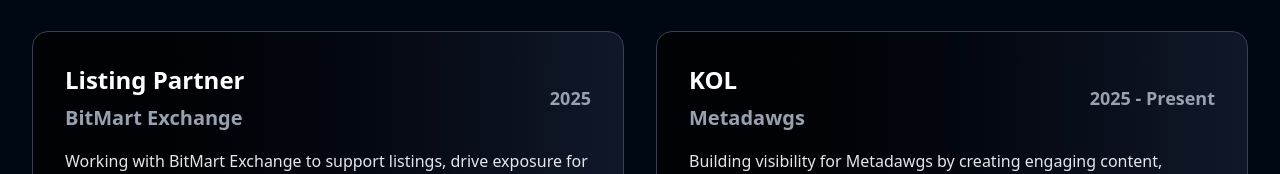
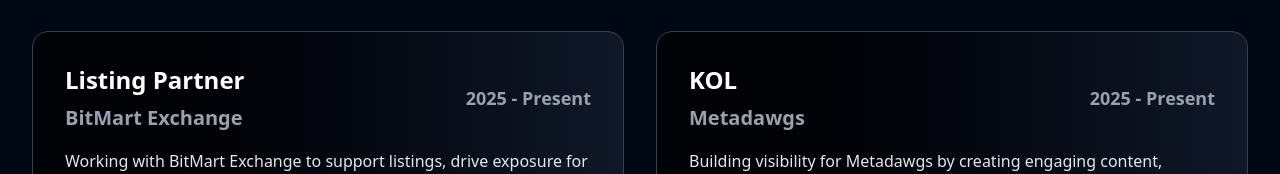
Before and after one commit to preciousadepoju/Kunms-Portfolio, a React (Vite) app in the folder Kunms-Portfolio/: page / in a window 1280 px wide. Shown: the part 2479-2653 px from the top of the page. Built offline with nearby package versions, Linux system fonts and the light colour scheme.

Commit message:
experience updated

```diff
--- a/Kunms-Portfolio/src/components/ExperienceSection.jsx
+++ b/Kunms-Portfolio/src/components/ExperienceSection.jsx
@@ -127,7 +127,7 @@
                 <h3 className="text-2xl font-bold text-white mb-2">Listing Partner</h3>
                 <h4 className="text-xl text-gray-400 font-semibold">BitMart Exchange</h4>
               </div>
-              <div className="text-gray-400 font-semibold text-lg">2025</div>
+              <div className="text-gray-400 font-semibold text-lg">2025 - Present</div>
             </div>
             <p className="text-gray-200 leading-relaxed">
               Working with BitMart Exchange to support listings, drive exposure for new tokens, and expand their global reach in crypto markets.
```
